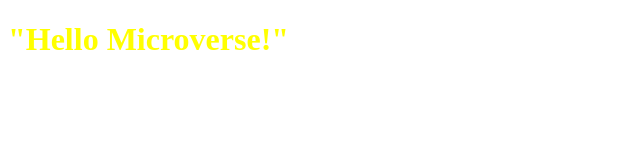
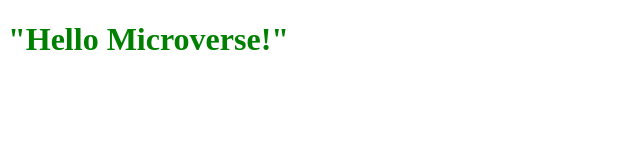
Before and after one commit to mesfin345/Hello-Microverse-Project, a website: page index.html in a window 1280 px wide. Shown: the whole page, without its empty margins (0-640 px from the left). Drawn offline with Linux system fonts and the light colour scheme.

Commit message:
changed the text color

```diff
--- a/style.css
+++ b/style.css
@@ -1,3 +1,3 @@
 .text {
-  color: yellow;
+  color: Green;
 }
```
